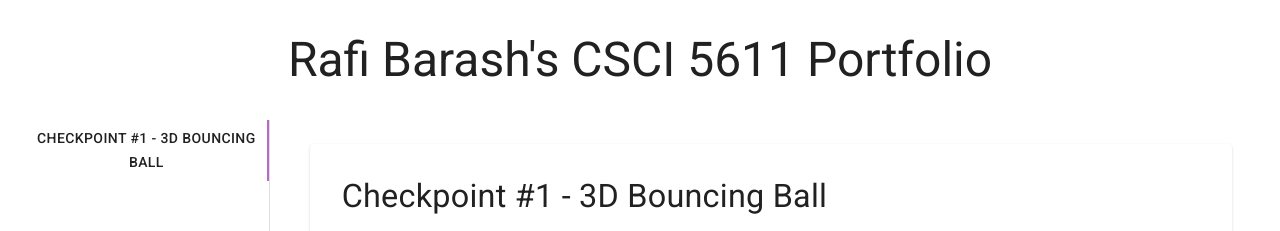
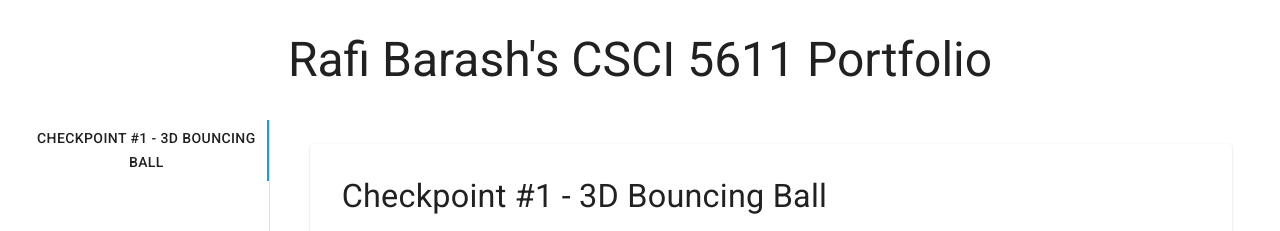
Before and after one commit to rafibarash/csci5611-portfolio, a React (Create React App) app: page / in a window 1280 px wide. Shown: the top 231 px of the page. Built offline with nearby package versions, Linux system fonts and the light colour scheme.

Commit message:
updated indicator tab color

```diff
--- a/src/components/ProjectTabs.js
+++ b/src/components/ProjectTabs.js
@@ -24,6 +24,7 @@ const ProjectTabs = () => {
         value={value}
         onChange={handleChange}
         aria-label="Project Tabs"
+        indicatorColor="primary"
         className={classes.tabs}
       >
         {projectData.map((project, i) => (
```
